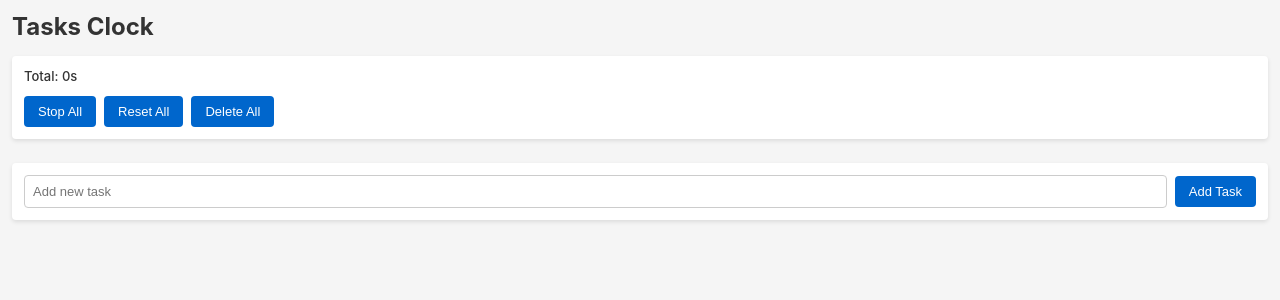
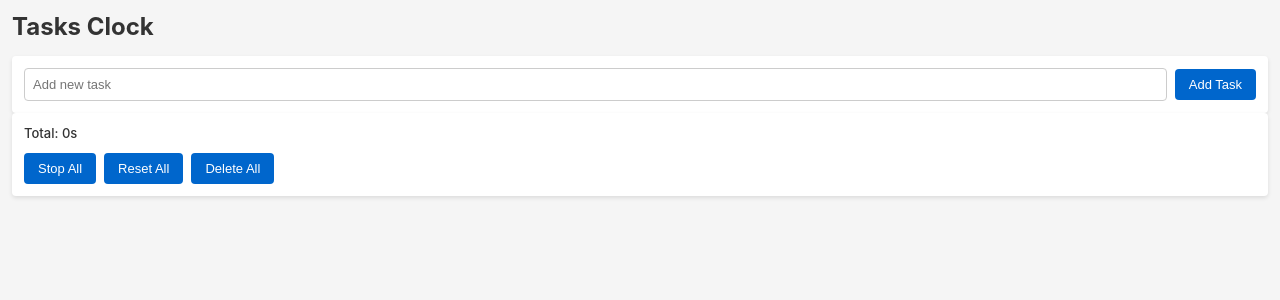
Before and after one commit to laggingreflex/clock-tasks, a React (Vite) app: page / in a window 1280 px wide. Shown: the top 300 px of the page. Built offline with nearby package versions, Linux system fonts and the light colour scheme.

Commit message:
add task form component

```diff
--- a/src/App.tsx
+++ b/src/App.tsx
@@ -191,6 +191,8 @@ function App() {
     <div>
       <h1>Tasks Clock</h1>
 
+      <AddTaskForm onAdd={addTask} />
+
       <div className="controls">
         <div className="controls-top">
           <p>Total: {formatTime(totalElapsedTime)}</p>
@@ -236,8 +238,6 @@ function App() {
         })}
 
       </div>
-
-      <AddTaskForm onAdd={addTask} />
     </div>
   )
 }
```
